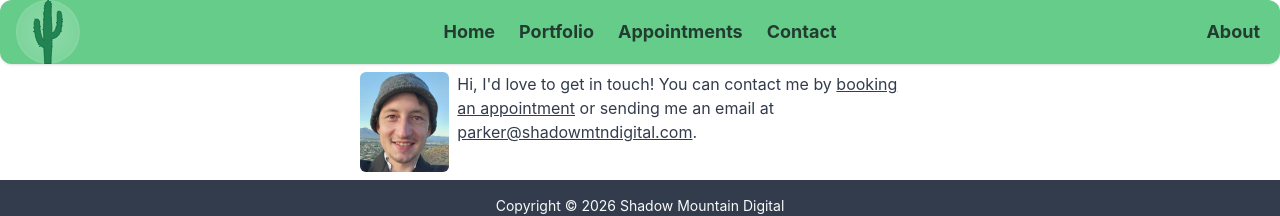
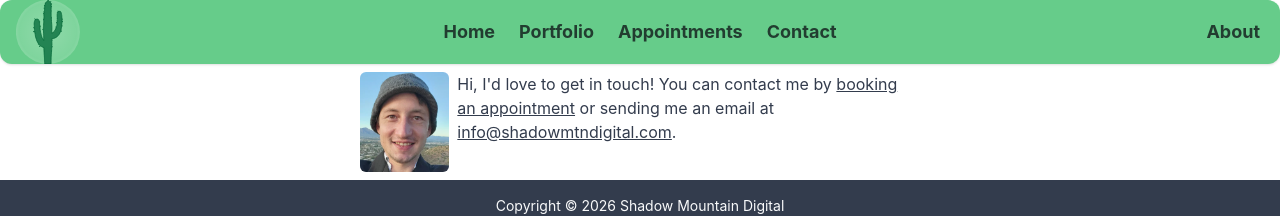
Before and after one commit to parkovski/smd, a SvelteKit app: page /contact in a window 1280 px wide. Shown: the top 216 px of the page. Built offline with nearby package versions, Linux system fonts and the light colour scheme.

Commit message:
use info@ for public email

```diff
--- a/src/routes/(default)/contact/+page.svelte
+++ b/src/routes/(default)/contact/+page.svelte
@@ -8,6 +8,6 @@
     Hi, I'd love to get in touch! You can contact me by
     <a class="link" href="/appointments">booking an appointment</a>
     or sending me an email at
-    <a class="link" href="mailto:parker@shadowmtndigital.com">parker@shadowmtndigital.com</a>.
+    <a class="link" href="mailto:info@shadowmtndigital.com">info@shadowmtndigital.com</a>.
   </p>
 </div>
```
